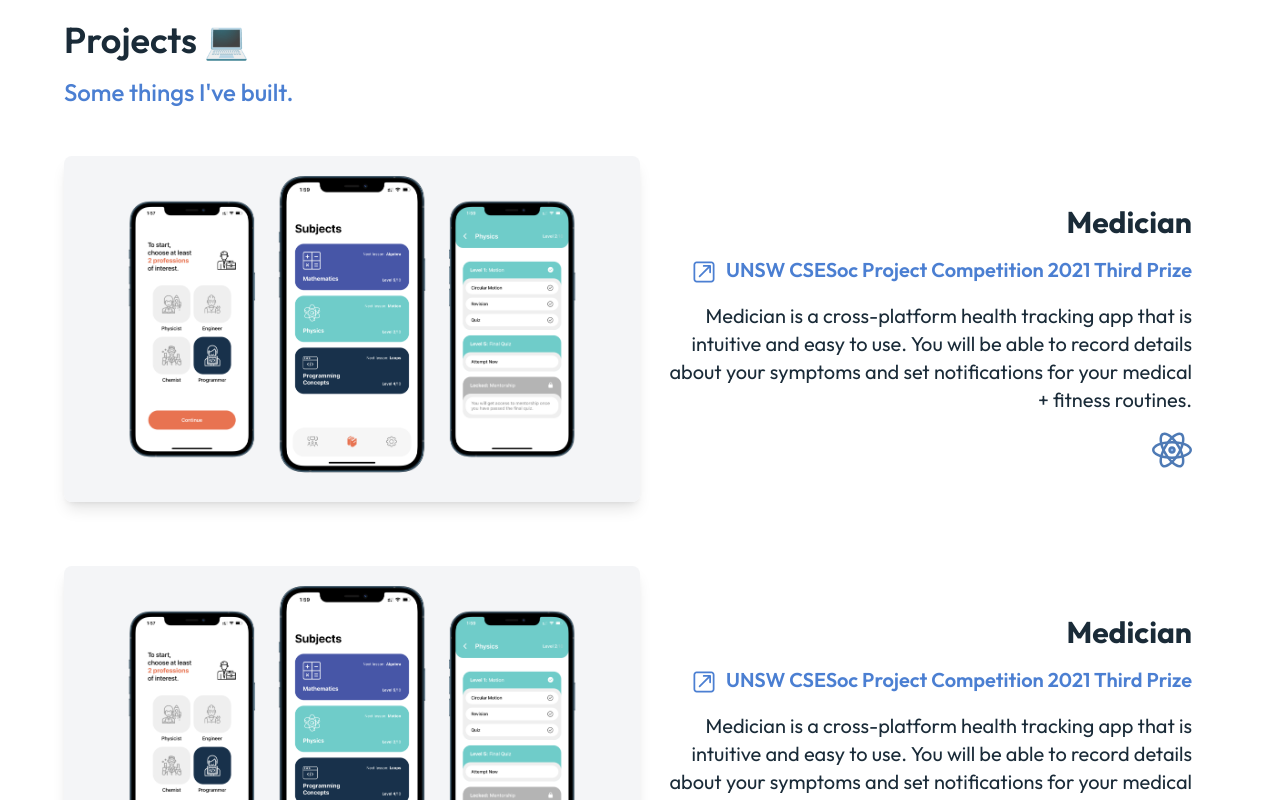
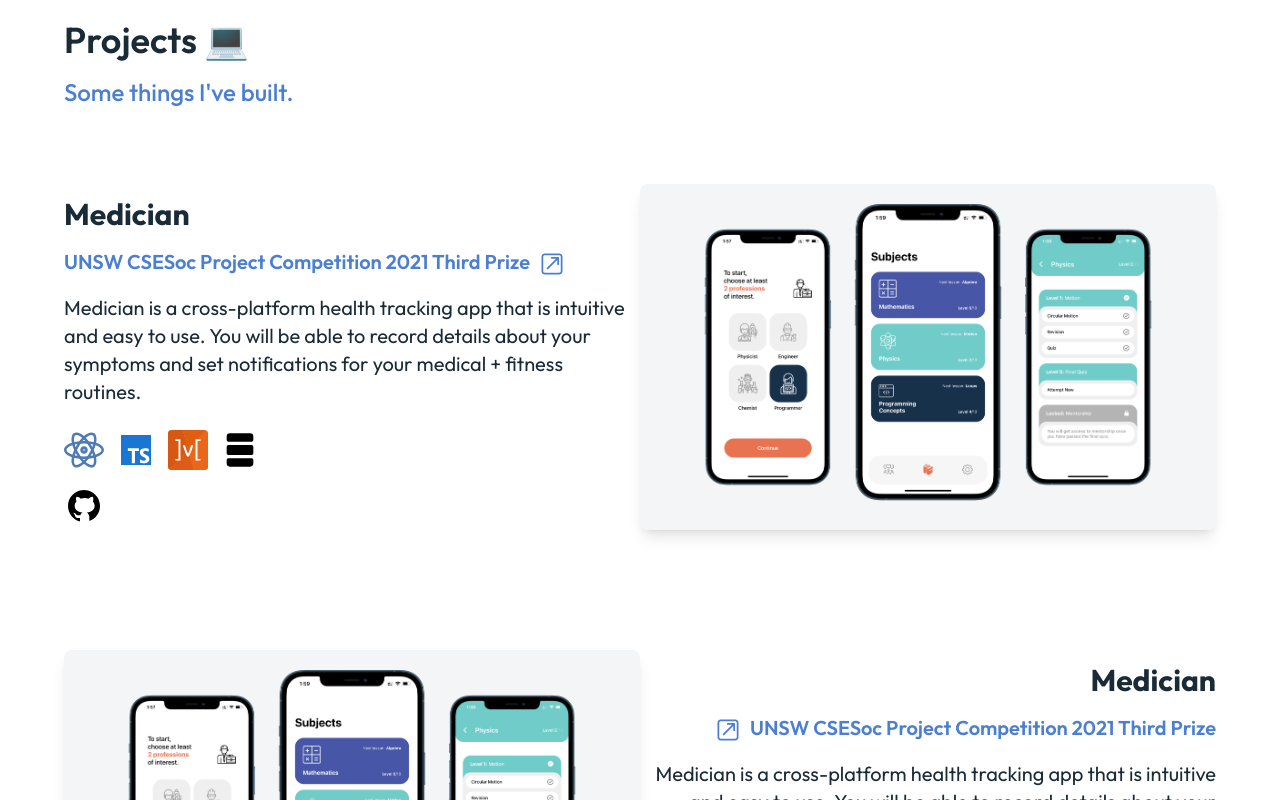
Before and after one commit to zijizhu/website, a Next.js app: page / in a window 1280 px wide. Shown: the part 780-1580 px from the top of the page. Built offline with nearby package versions, Linux system fonts and the light colour scheme.

Commit message:
project card wip

```diff
--- a/src/components/Icon.tsx
+++ b/src/components/Icon.tsx
@@ -1,10 +1,9 @@
-import { SVGAttributes } from 'react';
-
 import MSTIcon from './icons/MSTIcon';
 import ReactIcon from './icons/ReactIcon';
 import DatabaseIcon from './icons/DatabaseIcon';
 import FirebaseIcon from './icons/FirebaseIcon';
 import MaterialIcon from './icons/MaterialIcon';
+import NotFoundIcon from './icons/NotFoundIcon';
 import TypeScriptIcon from './icons/TypeScriptIcon';
 
 import type { IconName } from '../types';
@@ -17,21 +16,21 @@
 function Icon({ name, className }: IconProps) {
   switch (name) {
     case 'mst':
-      return <MSTIcon className={className} />;
+      return <MSTIcon height={40} width={40} className={className} />;
     case 'react':
-      return <ReactIcon className={className} />;
+      return <ReactIcon height={40} width={40} className={className} />;
     case 'database':
-      return <DatabaseIcon className={className} />;
+      return <DatabaseIcon height={40} width={40} className={className} />;
     case 'firebase':
-      return <FirebaseIcon className={className} />;
+      return <FirebaseIcon height={40} width={40} className={className} />;
     case 'material':
-      return <MaterialIcon className={className} />;
+      return <MaterialIcon height={40} width={40} className={className} />;
     case 'material':
-      return <MaterialIcon className={className} />;
+      return <MaterialIcon height={40} width={40} className={className} />;
     case 'typescript':
-      return <TypeScriptIcon className={className} />;
+      return <TypeScriptIcon height={40} width={40} className={className} />;
     default:
-      break;
+      return <NotFoundIcon height={40} width={40} className={className} />;
   }
 }
 
--- a/src/components/ProjectCard.tsx
+++ b/src/components/ProjectCard.tsx
@@ -1,9 +1,10 @@
 import clsx from 'clsx';
 import Image from 'next/image';
 
+import Icon from './Icon';
 import Linking from './icons/Linking';
 import { useWindowSize } from '../hooks';
-import ReactIcon from './icons/ReactIcon';
+import GitHubIcon from './icons/GitHubIcon';
 import FootstepsImg from '../../public/footsteps.png';
 
 import type { ProjectInfo } from '../types';
@@ -40,13 +41,13 @@
       </div>
       <div
         className={clsx([
-          'flex-1 flex flex-col p-6 bg-baseBg md:bg-transparent rounded-lg shadow-lg md:shadow-none',
+          'flex-1 flex flex-col py-6 px-6 md:px-0 bg-baseBg md:bg-transparent rounded-lg shadow-lg md:shadow-none',
           { 'md:text-right md:items-end': imgLayout === 'left' }
         ])}
       >
         <h2 className="py-4 text-3xl font-bold">{name}</h2>
-        <a href={link} className="flex items-center">
-          <span className="text-xl font-semibold text-primary">
+        <a href={link}>
+          <span className="text-md md:text-xl font-semibold text-primary">
             {linkingOnLeft && (
               <Linking className="inline mx-2 fill-primary w-7 h-7" />
             )}
@@ -60,7 +61,24 @@
         <div
           className={clsx(['flex', { 'md:justify-end': imgLayout === 'left' }])}
         >
-          <ReactIcon height={40} width={40} />
+          {techIconNames.map((name, idx) => (
+            <Icon
+              key={idx}
+              name={name}
+              className={clsx([
+                'my-2',
+                { 'mr-3': imgLayout === 'right' || (width && width <= 768) },
+                { 'md:ml-3': imgLayout === 'left' }
+              ])}
+            />
+          ))}
+        </div>
+        <div className="py-2 flex items-center text-lg text-medium">
+          {sourceLink && (
+            <a href={sourceLink}>
+              <GitHubIcon width={40} height={40} className="inline mr-2" />
+            </a>
+          )}
         </div>
       </div>
     </div>
--- /dev/null
+++ b/src/components/icons/GitHubIcon.tsx
@@ -0,0 +1,15 @@
+import { SVGProps } from 'react';
+
+const GitHubIcon = (props: SVGProps<SVGSVGElement>) => (
+  <svg
+    xmlns="http://www.w3.org/2000/svg"
+    viewBox="0 0 30 30"
+    width={120}
+    height={120}
+    {...props}
+  >
+    <path d="M15 3C8.373 3 3 8.373 3 15c0 5.623 3.872 10.328 9.092 11.63a1.751 1.751 0 0 1-.092-.583v-2.051h-1.508c-.821 0-1.551-.353-1.905-1.009-.393-.729-.461-1.844-1.435-2.526-.289-.227-.069-.486.264-.451.615.174 1.125.596 1.605 1.222.478.627.703.769 1.596.769.433 0 1.081-.025 1.691-.121.328-.833.895-1.6 1.588-1.962-3.996-.411-5.903-2.399-5.903-5.098 0-1.162.495-2.286 1.336-3.233-.276-.94-.623-2.857.106-3.587 1.798 0 2.885 1.166 3.146 1.481A8.993 8.993 0 0 1 15.495 9c1.036 0 2.024.174 2.922.483C18.675 9.17 19.763 8 21.565 8c.732.731.381 2.656.102 3.594.836.945 1.328 2.066 1.328 3.226 0 2.697-1.904 4.684-5.894 5.097C18.199 20.49 19 22.1 19 23.313v2.734c0 .104-.023.179-.035.268C23.641 24.676 27 20.236 27 15c0-6.627-5.373-12-12-12z" />
+  </svg>
+);
+
+export default GitHubIcon;
--- a/src/components/icons/MSTIcon.tsx
+++ b/src/components/icons/MSTIcon.tsx
@@ -2,46 +2,33 @@
 
 const MSTIcon = (props: SVGProps<SVGSVGElement>) => (
   <svg
+    width={2500}
+    height={2500}
+    viewBox="0 0 256 256"
     xmlns="http://www.w3.org/2000/svg"
-    width={187.47}
-    height={182.806}
+    preserveAspectRatio="xMidYMid"
     {...props}
   >
-    <g
-      style={{
-        opacity: 1
-      }}
-    >
-      <path
-        style={{
-          opacity: 1,
-          fill: '#ff7102',
-          fillOpacity: 1,
-          fillRule: 'evenodd',
-          stroke: 'none',
-          strokeWidth: 1,
-          strokeLinecap: 'butt',
-          strokeLinejoin: 'miter',
-          strokeOpacity: 1
-        }}
-        d="M590.467 1318.168c-4.085.01-8.23 2.082-10.983 6.187l-82.048 123.892c-7.211 15.19 3.237 29.71 17.401 33.827 26.605 5.925 50.972-9.915 50.972-9.915 35.892-22.966 59.072-35.93 59.072-35.93 28.605-14.5 53.627 3.292 53.68 3.33l-77.443-115.204c-2.538-4.141-6.566-6.196-10.651-6.187zm.033 12.73c3.215-.01 6.385 1.611 8.382 4.87 18.914 28.075 40.41 57.02 58.509 85.602 0 0-17.273-8.988-39.806 2.435 0 0-18.248 10.204-46.491 28.277 0 0-19.17 12.457-40.105 7.794-11.146-3.24-19.374-14.667-13.7-26.62l64.572-97.488c2.167-3.23 5.424-4.863 8.64-4.87z"
-        transform="translate(-493.091 -1311.168)"
-      />
-      <path
-        style={{
-          fill: '#ff7102',
-          fillOpacity: 1,
-          fillRule: 'evenodd',
-          stroke: 'none',
-          strokeWidth: 1,
-          strokeLinecap: 'butt',
-          strokeLinejoin: 'miter',
-          strokeOpacity: 1
-        }}
-        d="M655.075 1439.537c-30.944.765-57.794 29.677-79.664 38.221 33.249 39.96 132.792-7.446 95.517-33.93-4.73-3.224-10.085-4.433-15.853-4.29zm10.98 11.458c17.548 17.53-48.352 48.023-76.374 27.971 10.737-.83 55.927-44.308 76.375-27.971z"
-        transform="translate(-493.091 -1311.168)"
-      />
-    </g>
+    <path
+      d="M256 236.394V19.607c0-8.894-5.923-16.4-14.037-18.8l-9.215 5.514-102.265 109.037-3.206 10.021-1.873 9.62 31.89 119.18 4.933 1.82h74.167c10.828 0 19.606-8.777 19.606-19.605"
+      fill="#EA6618"
+    />
+    <path
+      d="M0 19.606v216.787c0 6.705 3.367 12.62 8.5 16.155l6.287-3.01 108.246-115.894 4.244-8.265.159-7.99L97.976 5.306 93.513 0H19.606C8.778 0 0 8.778 0 19.606"
+      fill="#d65813"
+    />
+    <path
+      d="M127.277 125.38 241.963.806a19.595 19.595 0 0 0-5.57-.807H93.515l33.763 125.38z"
+      fill="#e05e11"
+    />
+    <path
+      d="M19.606 256h142.622l-34.951-130.621L8.499 252.549A19.511 19.511 0 0 0 19.606 256"
+      fill="#de5c16"
+    />
+    <path
+      d="M94.918 97.03h14.225c5.668 21.386 12.119 40.152 19.316 57.085 8.152-19.05 14.127-37.83 19.185-57.086h13.442c-6.02 23.926-15.868 48.04-27.132 72.93h-11.89c-10.82-23.586-20.03-47.837-27.146-72.93zm-46.92-37.055h31.63v135.637h-31.77v-10.456H67.33V70.152H47.998V59.975zm160.169 10.177h-19.332v115.004h19.47v10.456h-31.769V59.975h31.63v10.177z"
+      fill="#FFF"
+    />
   </svg>
 );
 
--- /dev/null
+++ b/src/components/icons/NotFoundIcon.tsx
@@ -0,0 +1,15 @@
+import { SVGProps } from 'react';
+
+const NotFoundIcon = (props: SVGProps<SVGSVGElement>) => (
+  <svg
+    xmlns="http://www.w3.org/2000/svg"
+    viewBox="0 0 24 24"
+    width={96}
+    height={96}
+    {...props}
+  >
+    <path d="M12.299 2.008A6.007 6.007 0 0 0 6.11 6.846C5.993 7.448 6.491 8 7.105 8c.484 0 .88-.35.98-.824a4.01 4.01 0 0 1 4.71-3.1c1.922.372 3.308 2.19 3.2 4.145-.087 1.549-1.084 2.53-2.231 3.66-1.051 1.035-2.216 2.18-2.618 3.857-.154.64.314 1.262.971 1.262.477 0 .865-.343.979-.807.278-1.124 1.121-1.954 2.07-2.888 1.324-1.303 2.824-2.78 2.834-5.28.011-2.737-1.725-5.11-4.371-5.81a6.412 6.412 0 0 0-1.33-.207zM11.5 20a.5.5 0 0 0-.5.5v1a.5.5 0 0 0 .5.5h1a.5.5 0 0 0 .5-.5v-1a.5.5 0 0 0-.5-.5h-1z" />
+  </svg>
+);
+
+export default NotFoundIcon;
--- a/src/views/ProjectsView.tsx
+++ b/src/views/ProjectsView.tsx
@@ -10,7 +10,11 @@
           Some things I&apos;ve built.
         </h3>
         {projects.map((info, idx) => (
-          <ProjectCard key={idx} {...info} />
+          <ProjectCard
+            key={idx}
+            {...info}
+            imgLayout={idx % 2 === 0 ? 'right' : 'left'}
+          />
         ))}
       </div>
     </section>
```
